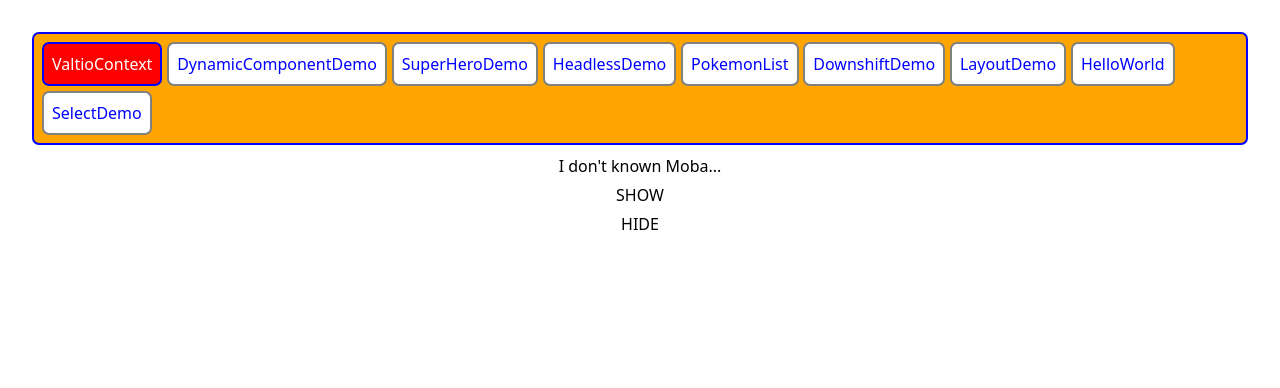
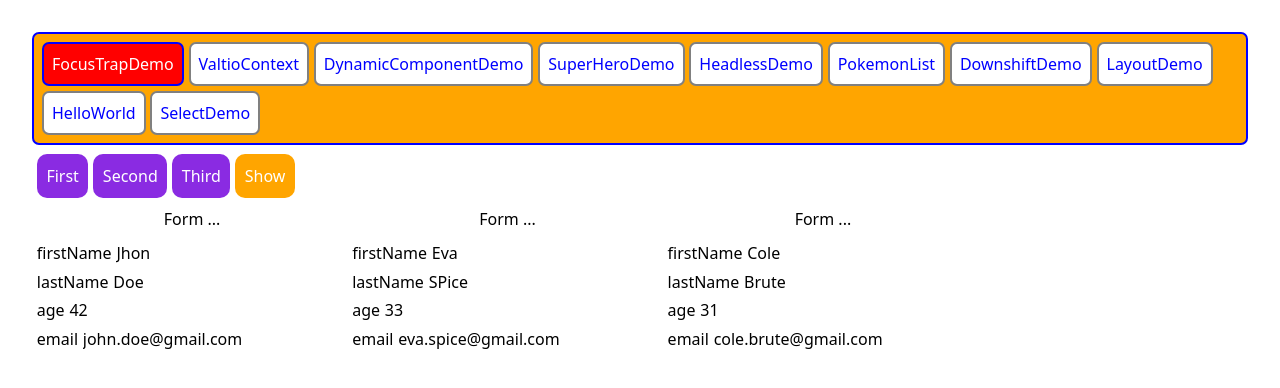
Before and after one commit to godzzo/react-ts-valtio-demo, a React (Vite) app: page / in a window 1280 px wide. Shown: the top 388 px of the page. Built offline with nearby package versions, Linux system fonts and the light colour scheme.

Commit message:
FocusTrapDemo added - works fine 👨‍💻😃

```diff
--- a/package.json
+++ b/package.json
@@ -14,6 +14,7 @@
 		"@heroicons/react": "^2.0.16",
 		"autoprefixer": "^10.4.13",
 		"downshift": "^7.2.1",
+		"focus-trap-react": "^10.1.0",
 		"postcss": "^8.4.21",
 		"react": "^18.2.0",
 		"react-dom": "^18.2.0",
--- a/src/App.tsx
+++ b/src/App.tsx
@@ -14,8 +14,10 @@ import HeadlessDemo from './views/HeadlessDemo';
 import SuperHeroDemo from './views/SuperHeroDemo';
 import DynamicComponentDemo from './views/DynamicComponentDemo';
 import ValtioContext from './views/ValtioContext';
+import { FocusTrapDemo } from './views/FocusTrapDemo';
 
 const views: { [key: string]: () => JSX.Element } = {
+	FocusTrapDemo,
 	ValtioContext,
 	DynamicComponentDemo,
 	SuperHeroDemo,
--- /dev/null
+++ b/src/views/FocusTrapDemo.tsx
@@ -0,0 +1,146 @@
+import FocusTrap from 'focus-trap-react';
+import { forwardRef, ReactNode, useState } from 'react';
+import { Box, Column, Row } from '../components/Layout';
+
+const data = [
+	{
+		firstName: 'Jhon',
+		lastName: 'Doe',
+		age: 42,
+		email: 'john.doe@gmail.com',
+	},
+	{
+		firstName: 'Eva',
+		lastName: 'SPice',
+		age: 33,
+		email: 'eva.spice@gmail.com',
+	},
+	{
+		firstName: 'Cole',
+		lastName: 'Brute',
+		age: 31,
+		email: 'cole.brute@gmail.com',
+	},
+];
+
+const style = {
+	button: (color = 'blueviolet') => ({
+		backgroundColor: color,
+		borderRadius: '10px',
+		color: 'white',
+		padding: '0.6rem',
+	}),
+};
+
+export function FocusTrapDemo() {
+	const [focusIdx, setFocusIdx] = useState(-1);
+	const [show, setShow] = useState(false);
+
+	return (
+		<Column>
+			<Row>
+				<button style={style.button()} onClick={() => setFocusIdx(0)}>
+					First
+				</button>
+				<button style={style.button()} onClick={() => setFocusIdx(1)}>
+					Second
+				</button>
+				<button style={style.button()} onClick={() => setFocusIdx(2)}>
+					Third
+				</button>
+				<button
+					style={style.button('orange')}
+					onClick={() => {
+						setShow(!show);
+					}}
+				>
+					Show
+				</button>
+			</Row>
+			<Row>
+				{data.map((item, idx) => {
+					const enable = idx === focusIdx;
+
+					console.log(`${idx}. enable`, enable);
+
+					return (
+						<ToggleTrap key={idx} enable={enable} idx={idx}>
+							<Form data={item} idx={idx} />
+						</ToggleTrap>
+					);
+				})}
+				{show && (
+					<FocusTrap
+						focusTrapOptions={{
+							initialFocus: '#age_3',
+						}}
+					>
+						<Form data={data[1]} idx={3} />
+					</FocusTrap>
+				)}
+			</Row>
+		</Column>
+	);
+}
+
+function ToggleTrap({
+	enable,
+	idx,
+	children,
+}: {
+	enable: boolean;
+	idx: number;
+	children: ReactNode;
+}) {
+	if (enable) {
+		return (
+			<FocusTrap
+				focusTrapOptions={{
+					initialFocus: `#age_${idx}`,
+				}}
+			>
+				{children}
+			</FocusTrap>
+		);
+	} else {
+		return <>{children}</>;
+	}
+}
+
+const Form = forwardRef<
+	HTMLDivElement,
+	{ data: { [key: string]: string | number }; idx: number }
+>(({ data, idx }, ref) => {
+	return (
+		<div ref={ref}>
+			<Column>
+				<Box>Form ... </Box>
+				<InputText name="firstName" data={data} idx={idx} />
+				<InputText name="lastName" data={data} idx={idx} />
+				<InputText name="age" data={data} idx={idx} />
+				<InputText name="email" data={data} idx={idx} />
+			</Column>
+		</div>
+	);
+});
+
+function InputText({
+	name,
+	data,
+	idx,
+}: {
+	name: string;
+	data: { [key: string]: string | number };
+	idx: number;
+}) {
+	return (
+		<Row>
+			<label>{name}</label>
+			<input
+				type="text"
+				id={`${name}_${idx}`}
+				defaultValue={data[name]}
+			/>
+		</Row>
+	);
+}
```
Also changed, not shown: 1 other file (tests, documents, lock files or other folders).
